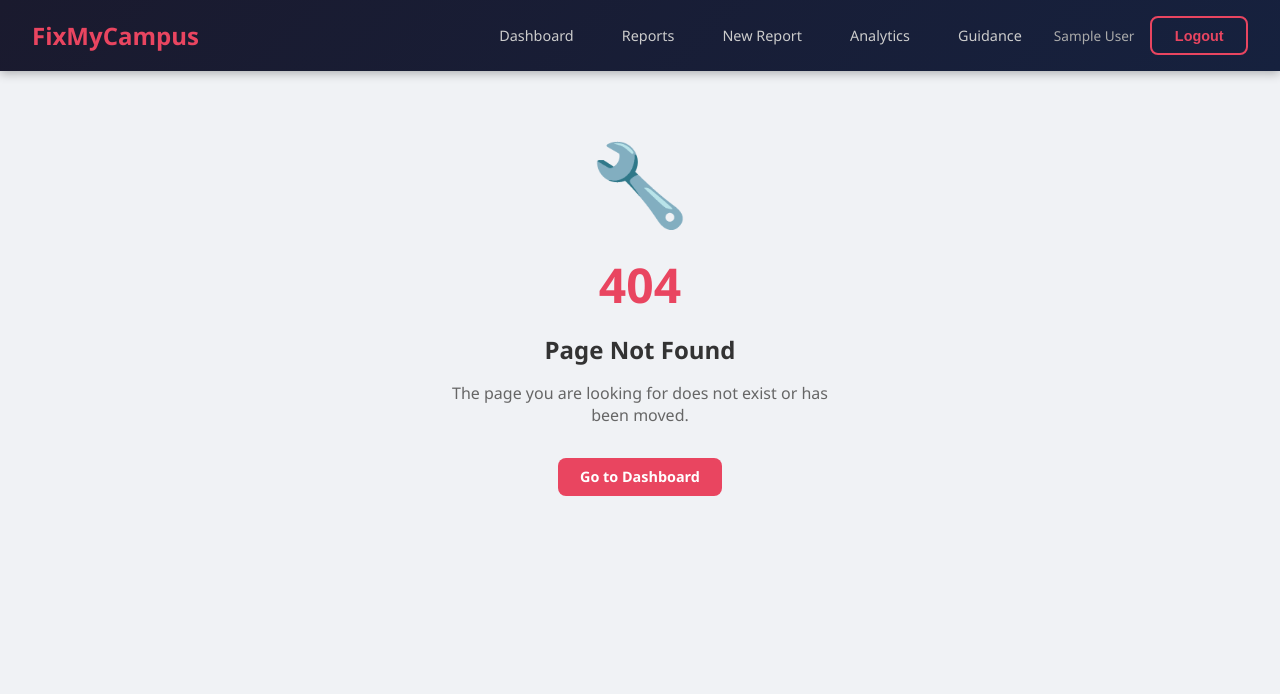
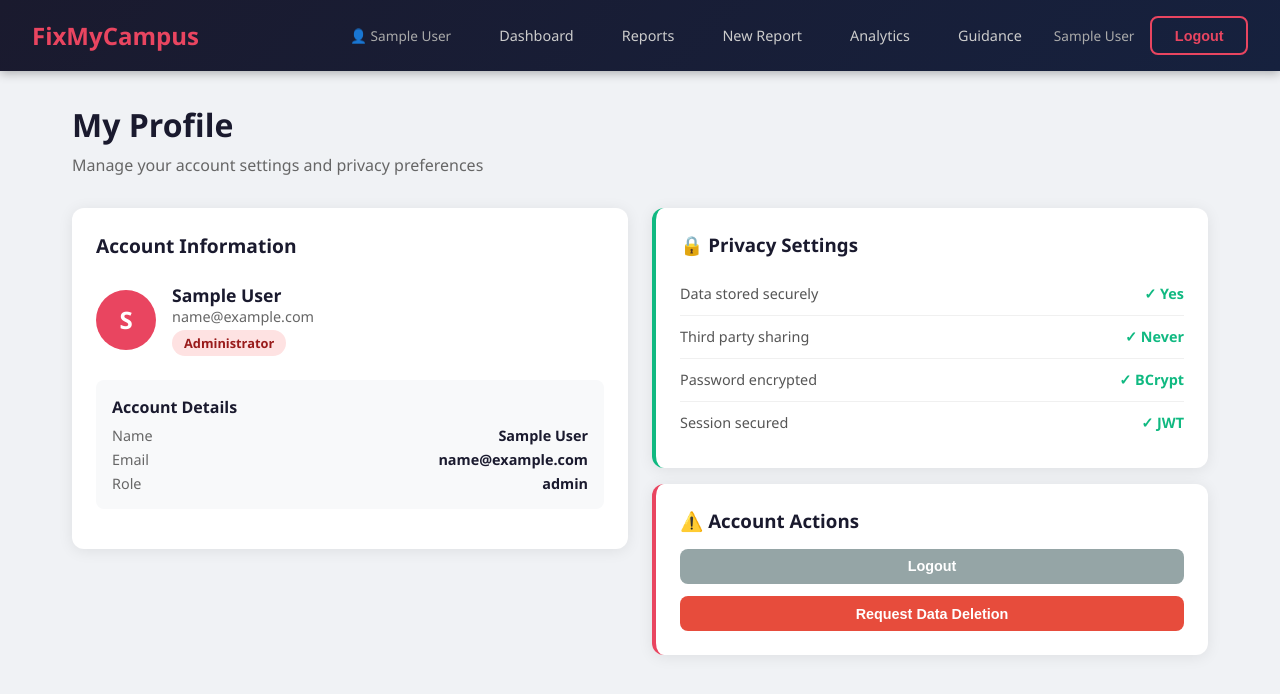
Before and after one commit to khanalprestha0202/fixmycampus, a React (Vite) app in the folder client/: page /profile in a window 1280 px wide. Before the commit this address had no page. Shown: the top 694 px of the page. Built offline with nearby package versions, Linux system fonts and the light colour scheme; sample sign-in values are in the browser's storage.

Commit message:
feat: add user profile page with privacy settings and GDPR data deletion request

```diff
--- a/client/src/App.jsx
+++ b/client/src/App.jsx
@@ -11,6 +11,7 @@ import ReportDetail from './pages/ReportDetail';
 import Analytics from './pages/Analytics';
 import Guidance from './pages/Guidance';
 import NotFound from './pages/NotFound';
+import Profile from './pages/Profile';
 
 const PrivateRoute = ({ children }) => {
   const { user, loading } = useAuth();
@@ -36,6 +37,7 @@ function App() {
               <Route path="/analytics" element={<Analytics />} />
               <Route path="/guidance" element={<Guidance />} />
               <Route path="*" element={<NotFound />} />
+              <Route path="/profile" element={<Profile />} />
             </Routes>
           </PrivateRoute>
         } />
--- a/client/src/components/Navbar.jsx
+++ b/client/src/components/Navbar.jsx
@@ -19,6 +19,7 @@ export default function Navbar() {
     <nav className="navbar">
       <Link to="/" className="navbar-brand">FixMyCampus</Link>
       <div className="navbar-links">
+        <Link to="/profile" style={{ color:'#aaa', fontSize:'0.85rem', textDecoration:'none' }}>👤 {user?.name}</Link>
         <Link to="/" className={isActive('/')}>Dashboard</Link>
         <Link to="/reports" className={isActive('/reports')}>Reports</Link>
         <Link to="/reports/new" className={isActive('/reports/new')}>New Report</Link>
--- /dev/null
+++ b/client/src/pages/Profile.jsx
@@ -0,0 +1,82 @@
+import { useState } from 'react';
+import { useAuth } from '../context/AuthContext';
+import toast from 'react-hot-toast';
+
+export default function Profile() {
+  const { user, logout } = useAuth();
+  const [showDeleteConfirm, setShowDeleteConfirm] = useState(false);
+
+  return (
+    <div className="container">
+      <h1 className="page-title">My Profile</h1>
+      <p className="page-subtitle">Manage your account settings and privacy preferences</p>
+
+      <div className="grid-2" style={{ alignItems:'start' }}>
+        <div className="card">
+          <h2 style={{ fontWeight:'700', marginBottom:'1.5rem', fontSize:'1.2rem' }}>Account Information</h2>
+          <div style={{ display:'flex', alignItems:'center', gap:'1rem', marginBottom:'1.5rem' }}>
+            <div style={{ width:'60px', height:'60px', borderRadius:'50%', background:'#e94560', display:'flex', alignItems:'center', justifyContent:'center', color:'white', fontSize:'1.5rem', fontWeight:'700' }}>
+              {user?.name?.charAt(0).toUpperCase()}
+            </div>
+            <div>
+              <div style={{ fontWeight:'700', fontSize:'1.1rem' }}>{user?.name}</div>
+              <div style={{ color:'#666', fontSize:'0.9rem' }}>{user?.email}</div>
+              <span className="badge" style={{ background: user?.role === 'admin' ? '#fee2e2' : '#dbeafe', color: user?.role === 'admin' ? '#991b1b' : '#1d4ed8', marginTop:'0.25rem' }}>
+                {user?.role === 'admin' ? 'Administrator' : 'Student / Staff'}
+              </span>
+            </div>
+          </div>
+          <div style={{ background:'#f8f9fa', padding:'1rem', borderRadius:'8px', marginBottom:'1rem' }}>
+            <div style={{ fontWeight:'600', marginBottom:'0.5rem' }}>Account Details</div>
+            <div style={{ display:'flex', justifyContent:'space-between', fontSize:'0.9rem', marginBottom:'0.3rem' }}>
+              <span style={{ color:'#666' }}>Name</span><span style={{ fontWeight:'600' }}>{user?.name}</span>
+            </div>
+            <div style={{ display:'flex', justifyContent:'space-between', fontSize:'0.9rem', marginBottom:'0.3rem' }}>
+              <span style={{ color:'#666' }}>Email</span><span style={{ fontWeight:'600' }}>{user?.email}</span>
+            </div>
+            <div style={{ display:'flex', justifyContent:'space-between', fontSize:'0.9rem' }}>
+              <span style={{ color:'#666' }}>Role</span><span style={{ fontWeight:'600' }}>{user?.role}</span>
+            </div>
+          </div>
+        </div>
+
+        <div>
+          <div className="card" style={{ marginBottom:'1rem', borderLeft:'4px solid #10b981' }}>
+            <h3 style={{ fontWeight:'700', marginBottom:'1rem' }}>🔒 Privacy Settings</h3>
+            <div style={{ fontSize:'0.9rem', color:'#555', lineHeight:'1.8' }}>
+              <div style={{ display:'flex', justifyContent:'space-between', padding:'0.5rem 0', borderBottom:'1px solid #f0f0f0' }}>
+                <span>Data stored securely</span><span style={{ color:'#10b981', fontWeight:'600' }}>✓ Yes</span>
+              </div>
+              <div style={{ display:'flex', justifyContent:'space-between', padding:'0.5rem 0', borderBottom:'1px solid #f0f0f0' }}>
+                <span>Third party sharing</span><span style={{ color:'#10b981', fontWeight:'600' }}>✓ Never</span>
+              </div>
+              <div style={{ display:'flex', justifyContent:'space-between', padding:'0.5rem 0', borderBottom:'1px solid #f0f0f0' }}>
+                <span>Password encrypted</span><span style={{ color:'#10b981', fontWeight:'600' }}>✓ BCrypt</span>
+              </div>
+              <div style={{ display:'flex', justifyContent:'space-between', padding:'0.5rem 0' }}>
+                <span>Session secured</span><span style={{ color:'#10b981', fontWeight:'600' }}>✓ JWT</span>
+              </div>
+            </div>
+          </div>
+
+          <div className="card" style={{ borderLeft:'4px solid #e94560' }}>
+            <h3 style={{ fontWeight:'700', marginBottom:'1rem' }}>⚠️ Account Actions</h3>
+            <div style={{ display:'flex', flexDirection:'column', gap:'0.75rem' }}>
+              <button className="btn btn-secondary" onClick={() => { logout(); toast.success('Logged out'); }}>
+                Logout
+              </button>
+              <button className="btn btn-danger" onClick={() => setShowDeleteConfirm(!showDeleteConfirm)}>
+                Request Data Deletion
+              </button>
+              {showDeleteConfirm && (
+                <div style={{ background:'#fee2e2', padding:'1rem', borderRadius:'8px', fontSize:'0.9rem', color:'#991b1b' }}>
+                  To request deletion of your data, please contact the campus facilities team at facilities@campus.ac.uk. Your request will be processed within 30 days in accordance with GDPR.
+                </div>
+              )}
+            </div>
+          </div>
+        </div>
+      </div>
+    </div>
+  );
+}
```
